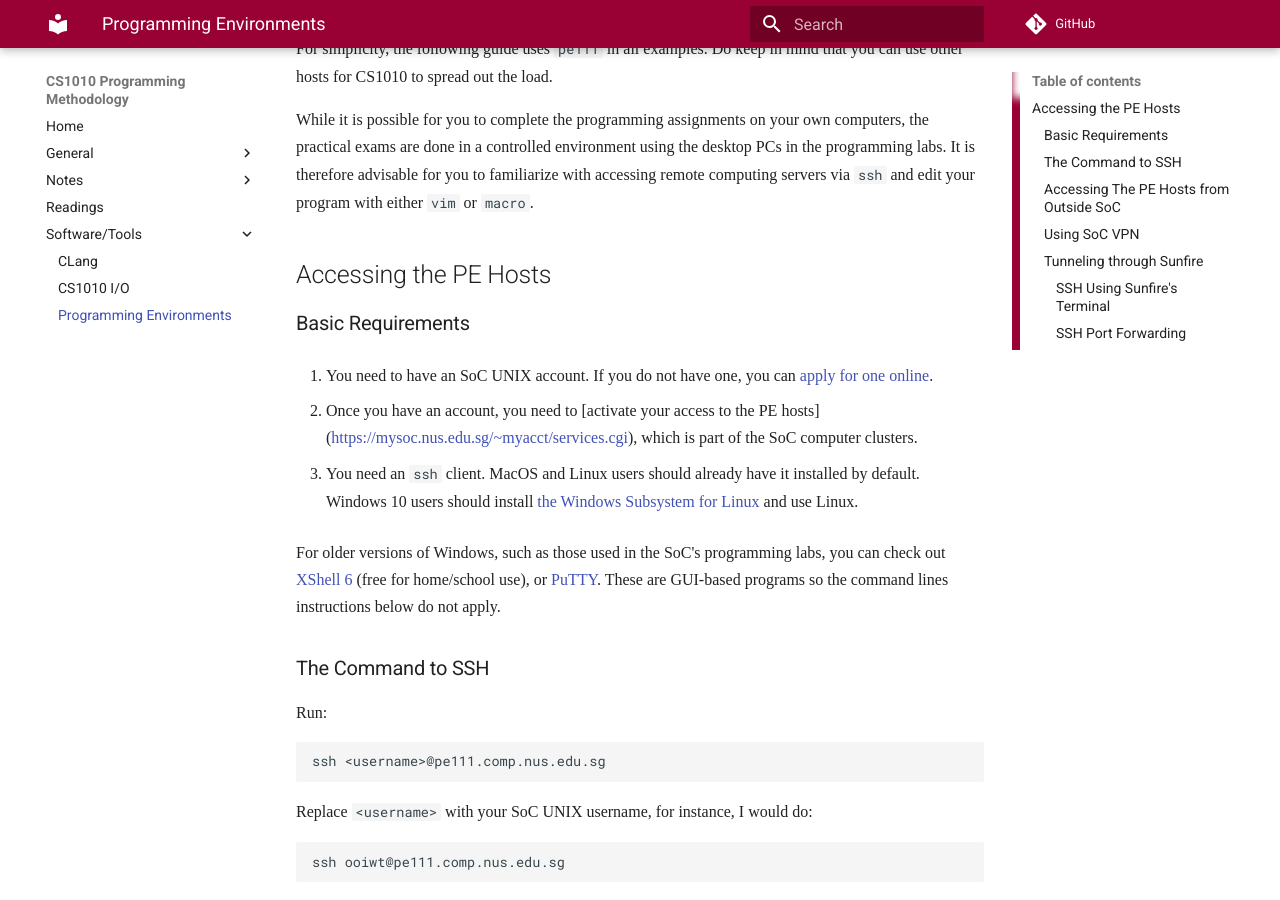
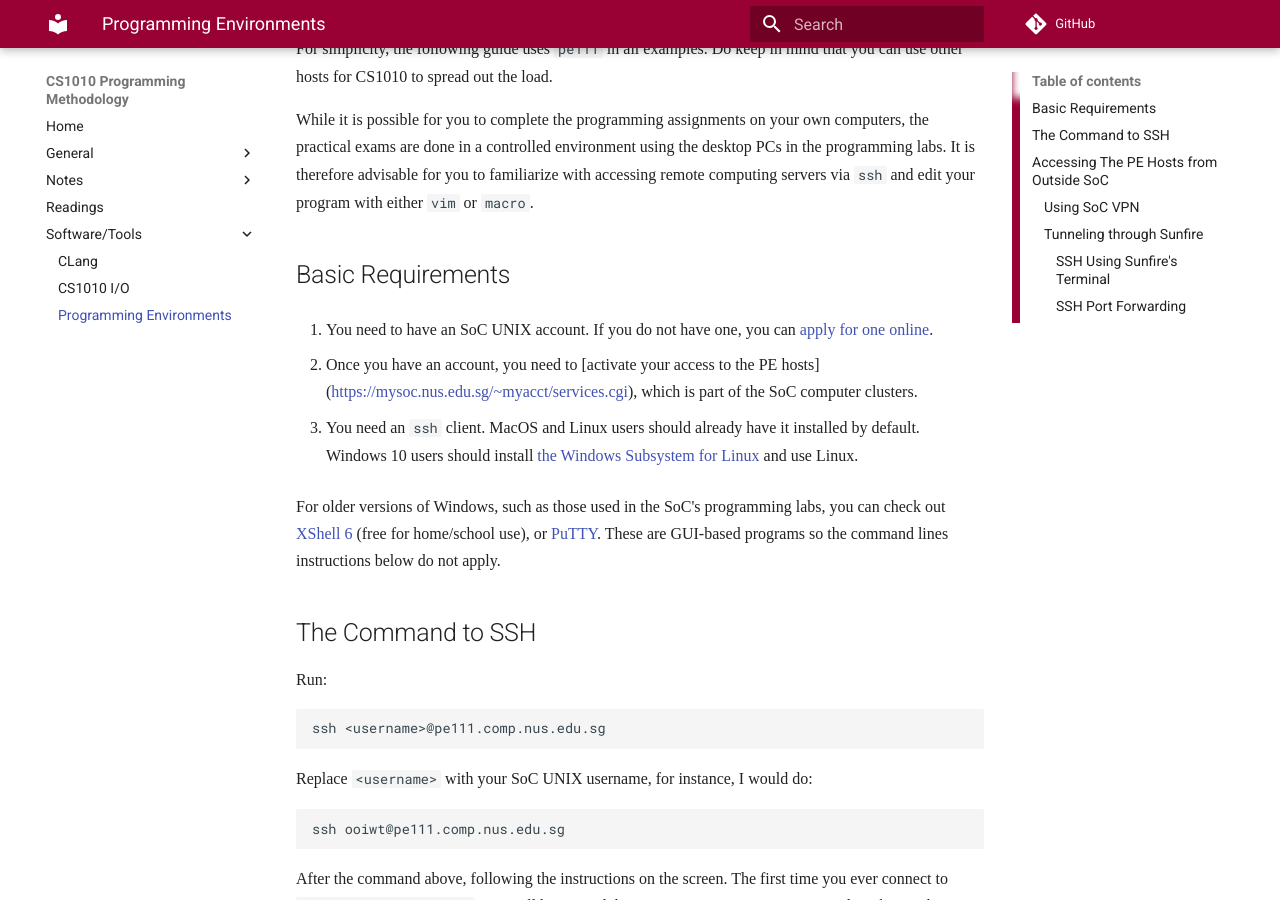
Before and after one commit to LL-Pengfei/CS1010-AY1819S1-Personal, an MkDocs documentation site: the page built from docs/environments.md, in a window 1280 px wide and 900 px high, scrolled down 511 px. Built offline with MkDocs 1.6.1 and Material for MkDocs 9.7.7, drawn with Linux system fonts in a browser that asks for light colours; nearby versions of some CDN libraries; some web fonts are replaced; comment, search, counter and statistics services are not loaded; old or Windows-style settings are respelled for this version of MkDocs.

Commit message:
Change heading hierarchy

````diff
--- a/docs/environments.md
+++ b/docs/environments.md
@@ -12,9 +12,7 @@ For simplicity, the following guide uses `pe111` in all examples.  Do keep in mi
 
 While it is possible for you to complete the programming assignments on your own computers, the practical exams are done in a controlled environment using the desktop PCs in the programming labs.  It is therefore advisable for you to familiarize with accessing remote computing servers via `ssh` and edit your program with either `vim` or `macro`.
 
-## Accessing the PE Hosts
-
-### Basic Requirements
+## Basic Requirements
 
 1. You need to have an SoC UNIX account.  If you do not have one, you can [apply for one online](https://mysoc.nus.edu.sg/~newacct/).
 
@@ -24,7 +22,7 @@ While it is possible for you to complete the programming assignments on your own
 
 For older versions of Windows, such as those used in the SoC's programming labs, you can check out [XShell 6](https://www.netsarang.com/products/xsh_overview.html) (free for home/school use), or [PuTTY](https://www.putty.org).  These are GUI-based programs so the command lines instructions below do not apply.
 
-### The Command to SSH
+## The Command to SSH
 
 Run:
 ```
@@ -38,7 +36,7 @@ ssh ooiwt@pe111.comp.nus.edu.sg
 
 After the command above, following the instructions on the screen.  The first time you ever connect to `pe111.comp.nus.edu.sg`, you will be warned that you are connecting to a previously unknown host.  Say `yes`, and you will be prompted with your SoC UNIX password.
 
-### Accessing The PE Hosts from Outside SoC
+## Accessing The PE Hosts from Outside SoC
 
 The PE hosts can only be accessed from within the School of Computing networks.  If you want to access it from outside, there are two ways.
 
````
